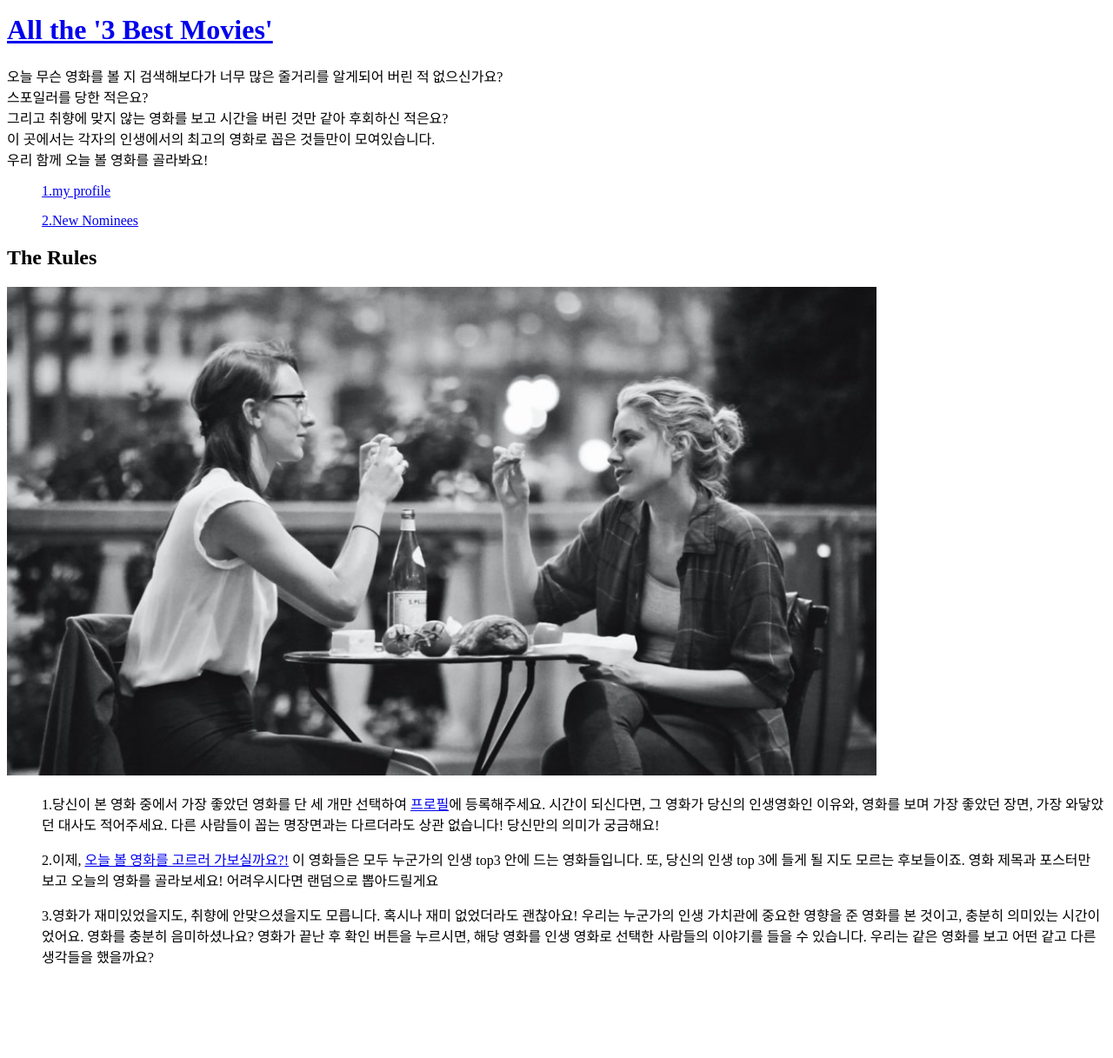
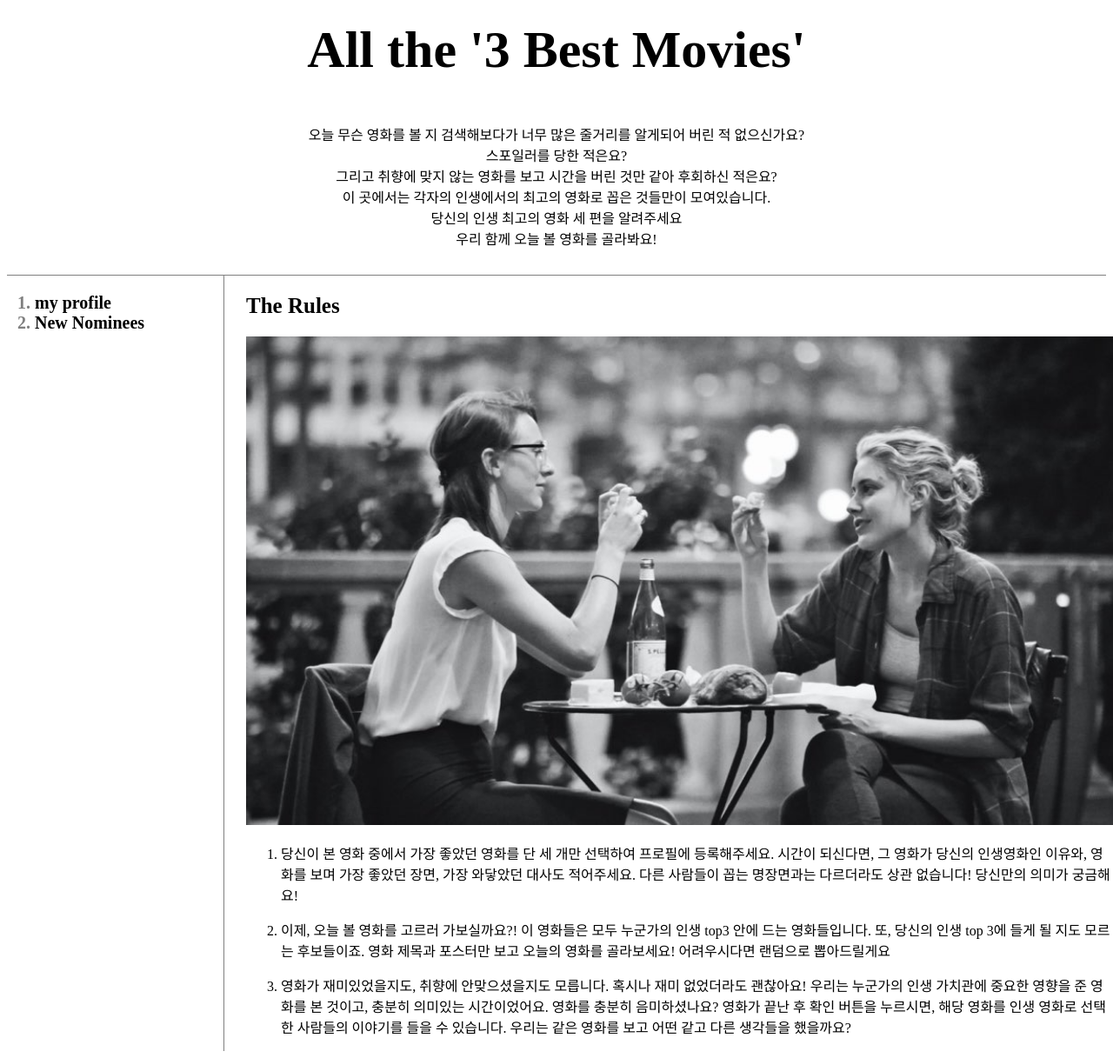
Before and after one commit to haebarassi/All-the-3-Best-Movies, a plain HTML site: page index.html in a window 1280 px wide. Shown: the part 5-1222 px from the top of the page at 87% size. Before the commit the page ends 1133 px from the top, so only its background shows below. Drawn offline with Linux system fonts and the light colour scheme.

Commit message:
ver2.
css 거의 다 배워간다!

```diff
--- a/index.html
+++ b/index.html
@@ -2,24 +2,67 @@
 <html>
 <head>
   <meta charset="utf-8">
-  <h1><a href ="index.html">All the '3 Best Movies'</a></h1>
-  <p> 오늘 무슨 영화를 볼 지 검색해보다가 너무 많은 줄거리를 알게되어 버린 적 없으신가요?<br>
+  <style>
+    a{
+      color:black;
+      text-decoration:none;
+    }
+    h1{
+      font-size:60px;
+      text-align:center;
+      margin:0;
+      padding:20px;
+    }
+    .intro{
+      text-align:center;
+      border-bottom: solid gray 1px;
+      margin:0px;
+      padding:30px;
+    }
+    #menu{
+      font-weight:bold; font-size:20px; color:gray;
+      border-right: solid gray 1px;
+      padding:20px;
+      padding-left:32px;
+      margin:0;
+    }
+    #grid{
+      display:grid;
+      grid-template-columns:250px 1fr;
+    }
+    #article{
+      padding-left:25px;
+    }
+    </style>
+
+  <h1><a href ="index.html" >All the '3 Best Movies'</a></h1>
+  <p class="intro"> 오늘 무슨 영화를 볼 지 검색해보다가 너무 많은 줄거리를 알게되어 버린 적 없으신가요?<br>
     스포일러를 당한 적은요?<br>
     그리고 취향에 맞지 않는 영화를 보고 시간을 버린 것만 같아 후회하신 적은요?<br>
     이 곳에서는 각자의 인생에서의 최고의 영화로 꼽은 것들만이 모여있습니다.<br>
+    당신의 인생 최고의 영화 세 편을 알려주세요<br>
     우리 함께 오늘 볼 영화를 골라봐요!</p>
-    <ol><a href="my profile.html">1.my profile</a></ol>
-    <ol><a href="New Nominees.html">2.New Nominees</a></ol>
 </head>
+
 <body>
-  <h2>The Rules</h2>
-  <img src ="Frances Ha.jpg" width="1000px">
-    <ol>  1.당신이 본 영화 중에서 가장 좋았던 영화를 단 세 개만 선택하여 <a href="my profile.html">프로필</a>에 등록해주세요.
-    시간이 되신다면, 그 영화가 당신의 인생영화인 이유와, 영화를 보며 가장 좋았던 장면, 가장 와닿았던 대사도 적어주세요.
-    다른 사람들이 꼽는 명장면과는 다르더라도 상관 없습니다! 당신만의 의미가 궁금해요!</ol>
-    <ol>   2.이제, <a href="New Nominees.html">오늘 볼 영화를 고르러 가보실까요?!</a> 이 영화들은 모두 누군가의 인생 top3 안에 드는 영화들입니다. 또, 당신의 인생 top 3에 들게 될 지도 모르는 후보들이죠.
-    영화 제목과 포스터만 보고 오늘의 영화를 골라보세요! 어려우시다면 랜덤으로 뽑아드릴게요</ol>
-    <ol>  3.영화가 재미있었을지도, 취향에 안맞으셨을지도 모릅니다. 혹시나 재미 없었더라도 괜찮아요! 우리는 누군가의 인생 가치관에 중요한 영향을 준 영화를 본 것이고, 충분히 의미있는 시간이었어요.
-    영화를 충분히 음미하셨나요? 영화가 끝난 후 확인 버튼을 누르시면, 해당 영화를 인생 영화로 선택한 사람들의 이야기를 들을 수 있습니다.
-    우리는 같은 영화를 보고 어떤 같고 다른 생각들을 했을까요?</ol>
+  <div id="grid">
+      <ol id="menu">
+        <li><a href="my profile.html" > my profile</a></li>
+        <li><a href="New Nominees.html" >New Nominees</a></li>
+      </ol>
+      <div id="article">
+        <h2 style="font-size:25px">The Rules</h2>
+        <img src ="Frances Ha.jpg" width="1000px">
+        <ol>
+          <li>  <p>당신이 본 영화 중에서 가장 좋았던 영화를 단 세 개만 선택하여 <a href="my profile.html">프로필</a>에 등록해주세요.
+          시간이 되신다면, 그 영화가 당신의 인생영화인 이유와, 영화를 보며 가장 좋았던 장면, 가장 와닿았던 대사도 적어주세요.
+          다른 사람들이 꼽는 명장면과는 다르더라도 상관 없습니다! 당신만의 의미가 궁금해요!</p></li>
+          <li>   <p>이제, <a href="New Nominees.html">오늘 볼 영화를 고르러 가보실까요?!</a> 이 영화들은 모두 누군가의 인생 top3 안에 드는 영화들입니다. 또, 당신의 인생 top 3에 들게 될 지도 모르는 후보들이죠.
+          영화 제목과 포스터만 보고 오늘의 영화를 골라보세요! 어려우시다면 랜덤으로 뽑아드릴게요</p> </li>
+          <li>  <p>영화가 재미있었을지도, 취향에 안맞으셨을지도 모릅니다. 혹시나 재미 없었더라도 괜찮아요! 우리는 누군가의 인생 가치관에 중요한 영향을 준 영화를 본 것이고, 충분히 의미있는 시간이었어요.
+          영화를 충분히 음미하셨나요? 영화가 끝난 후 확인 버튼을 누르시면, 해당 영화를 인생 영화로 선택한 사람들의 이야기를 들을 수 있습니다.
+          우리는 같은 영화를 보고 어떤 같고 다른 생각들을 했을까요?</p></li>
+          </ol>
+        </div>
+    </div>
 </body>
```
